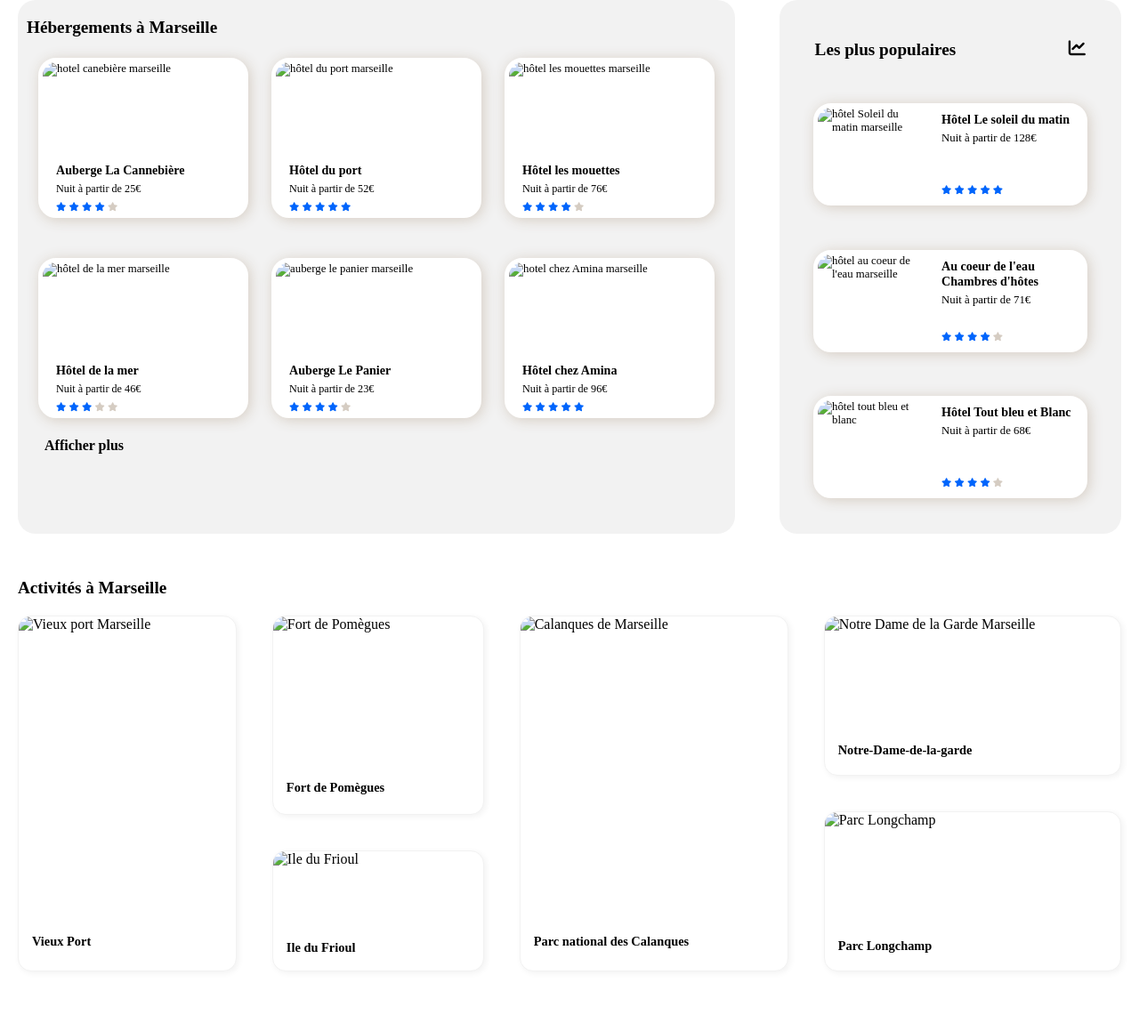
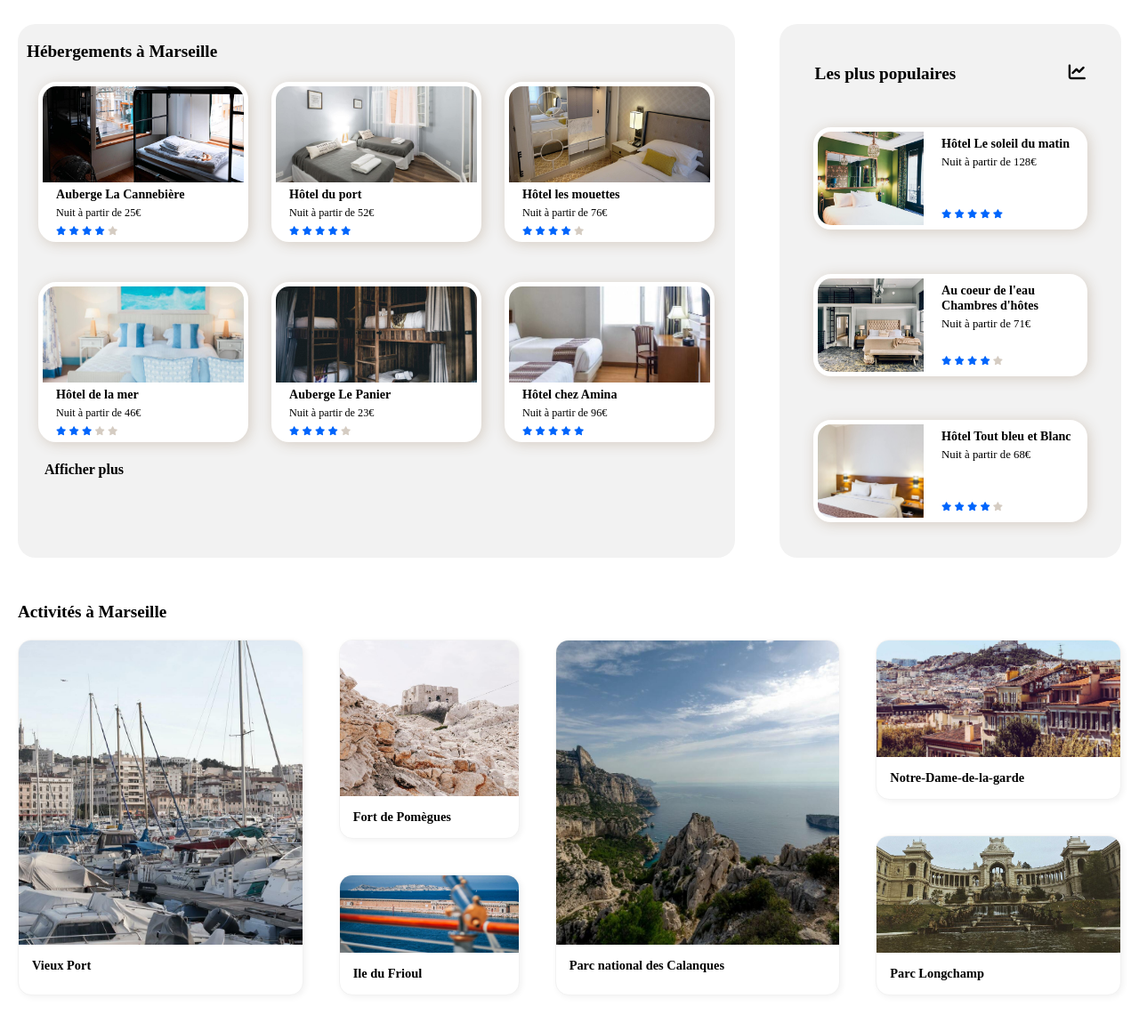
Before and after one commit to Asperule/EstelleWierzbicki_2_24092020, a plain HTML site: page index.html in a window 1280 px wide. Shown: the part 356-1515 px from the top of the page at 89% size. Drawn offline with Linux system fonts and the light colour scheme; a web font is replaced by a local one.

Commit message:
modif liens img

```diff
--- a/index.html
+++ b/index.html
@@ -22,7 +22,7 @@
 
 
               <header>
-                <img src="reserv_img/reserv_logo/Reservia.svg" alt="logo Reservia" class="logo"/>
+                <img src="img/logos/Reservia.svg" alt="logo Reservia" class="logo"/>
 
                 <nav>
                     <a href="#">Hébergements</a>
@@ -73,7 +73,7 @@
 
 
                         <a href="#" class="element_h">
-                          <img src="reserv_img/reserv_photos/aubergecanebiere.jpg" alt="hotel canebière marseille"/>
+                          <img src="img/images/aubergecanebiere.jpg" alt="hotel canebière marseille"/>
                           <h4>Auberge La Cannebière</h4>
                           <p>Nuit à partir de <span>25€</span></p>
                           <div class="note_etoiles">
@@ -86,7 +86,7 @@
                         </a>
 
                         <a href="#" class="element_h">
-                          <img src="reserv_img/reserv_photos/hotelduport.jpg" alt="hôtel du port marseille"/>
+                          <img src="img/images/hotelduport.jpg" alt="hôtel du port marseille"/>
                           <h4>Hôtel du port</h4>
                           <p>Nuit à partir de 52€</p>
                           <div class="note_etoiles">
@@ -99,7 +99,7 @@
                         </a>
 
                           <a href="#" class="element_h">
-                            <img src="reserv_img/reserv_photos/lesmouettes.jpg" alt="hôtel les mouettes marseille"/>
+                            <img src="img/images/lesmouettes.jpg" alt="hôtel les mouettes marseille"/>
                             <h4>Hôtel les mouettes</h4>
                             <p>Nuit à partir de 76€</p>
                             <div class="note_etoiles">
@@ -112,7 +112,7 @@
                            </a>
 
                           <a href="#" class="element_h">
-                            <img src="reserv_img/reserv_photos/hoteldelamer.jpg" alt="hôtel de la mer marseille"/>
+                            <img src="img/images/hoteldelamer.jpg" alt="hôtel de la mer marseille"/>
                             <h4>Hôtel de la mer</h4>
                             <p>Nuit à partir de 46€</p>
                             <div class="note_etoiles">
@@ -125,7 +125,7 @@
                           </a>
 
                           <a href="#" class="element_h">
-                            <img src="reserv_img/reserv_photos/aubergelepanier.jpg" alt="auberge le panier marseille"/>
+                            <img src="img/images/aubergelepanier.jpg" alt="auberge le panier marseille"/>
                             <h4>Auberge Le Panier</h4>
                             <p>Nuit à partir de <span>23€</span></p>
                             <div class="note_etoiles">
@@ -138,7 +138,7 @@
                           </a>
 
                           <a href="#" class="element_h">
-                            <img src="reserv_img/reserv_photos/chezamina.jpg" alt="hotel chez Amina marseille"/>
+                            <img src="img/images/chezamina.jpg" alt="hotel chez Amina marseille"/>
                             <h4>Hôtel chez Amina</h4>
                             <p>Nuit à partir de 96€</p>
                             <div class="note_etoiles">
@@ -161,7 +161,7 @@
                  <h2><a href="#">Les plus populaires</a><i class="fas fa-chart-line"></i></h2>
 
                     <a href="#" class="element_pop">
-                      <img src="reserv_img/reserv_photos/soleildumatin.jpg" alt="hôtel Soleil du matin marseille"/>
+                      <img src="img/images/soleildumatin.jpg" alt="hôtel Soleil du matin marseille"/>
                       <div class="contenu_pop">
                        <div><h4>Hôtel Le soleil du matin</h4>
                        <p>Nuit à partir de 128€</p></div>
@@ -176,7 +176,7 @@
                   </a>
 
                    <a href="#" class="element_pop">
-                     <img src="reserv_img/reserv_photos/aucoeurdel'eau.jpg" alt="hôtel au coeur de l'eau marseille"/>
+                     <img src="img/images/aucoeurdel'eau.jpg" alt="hôtel au coeur de l'eau marseille"/>
                      <div class="contenu_pop">
                        <div>
                          <h4>Au coeur de l'eau Chambres d'hôtes</h4>
@@ -193,7 +193,7 @@
                    </a>
 
                    <a href="#" class="element_pop">
-                     <img src="reserv_img/reserv_photos/toutbleuetblanc.jpg" alt="hôtel tout bleu et blanc"/>
+                     <img src="img/images/toutbleuetblanc.jpg" alt="hôtel tout bleu et blanc"/>
                      <div class="contenu_pop">
                        <div>
                          <h4>Hôtel Tout bleu et Blanc</h4>
@@ -220,32 +220,32 @@
                    <div id="activites">
 
                      <a href="#" class="element">
-                       <img src="reserv_img/reserv_photos/vieux_port.jpg" alt="Vieux port Marseille"/>
+                       <img src="img/images/vieux_port.jpg" alt="Vieux port Marseille"/>
                        <p>Vieux Port</p>
                      </a>
 
                      <a href="#" class="element">
-                       <img src="reserv_img/reserv_photos/pomegues.jpg" alt="Fort de Pomègues"/>
+                       <img src="img/images/pomegues.jpg" alt="Fort de Pomègues"/>
                        <p>Fort de Pomègues</p>
                      </a>
 
                      <a href="#" class="element">
-                       <img src="reserv_img/reserv_photos/frioul.jpg" alt="Ile du Frioul"/>
+                       <img src="img/images/frioul.jpg" alt="Ile du Frioul"/>
                        <p>Ile du Frioul</p>
                      </a>
 
                      <a href="#" class="element">
-                      <img src="reserv_img/reserv_photos/calanques.jpg" alt="Calanques de Marseille"/>
+                      <img src="img/images/calanques.jpg" alt="Calanques de Marseille"/>
                       <p>Parc national des Calanques</p>
                     </a>
 
                     <a href="#" class="element">
-                      <img src="reserv_img/reserv_photos/notredame_delagarde.jpg" alt="Notre Dame de la Garde Marseille"/>
+                      <img src="img/images/notredame_delagarde.jpg" alt="Notre Dame de la Garde Marseille"/>
                       <p>Notre-Dame-de-la-garde</p>
                     </a>
 
                     <a href="#" class="element">
-                      <img src="reserv_img/reserv_photos/longchamp.jpg" alt="Parc Longchamp"/>
+                      <img src="img/images/longchamp.jpg" alt="Parc Longchamp"/>
                       <p>Parc Longchamp</p>
                     </a>
 
--- a/reserviastyles.css
+++ b/reserviastyles.css
@@ -2,7 +2,7 @@
 @font-face
 {
   font-family: 'Raleway';
-  src: url('res_police/Raleway-VariableFont_wght.ttf') format('truetype');
+  src: url('polices/Raleway-VariableFont_wght.ttf') format('truetype');
   /*
   src: url('res_police/Raleway-Italic-VariableFont_wght.ttf') format('truetype');*/
 }
```
